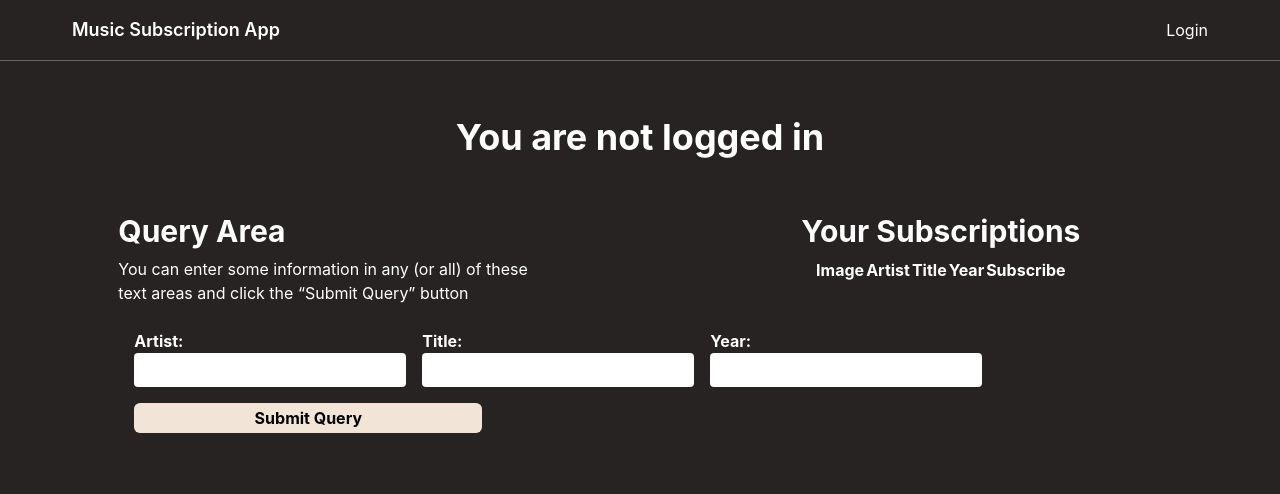
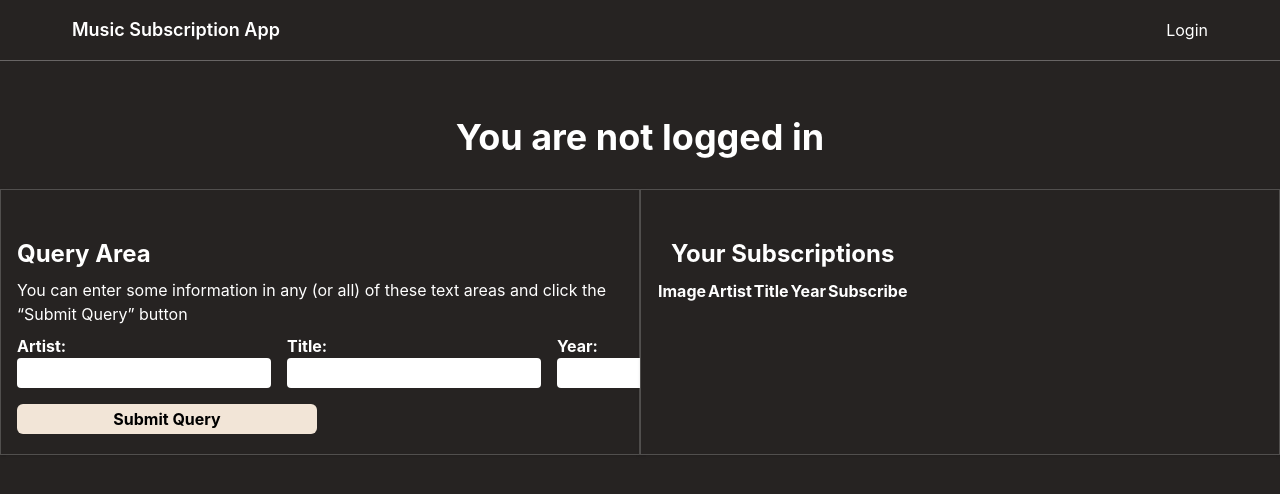
Before and after one commit to Shrey-Singhal/AWS_Music_Subscription_App, a React (Create React App) app in the folder frontend/: page /mainpage in a window 1280 px wide. Shown: the top 494 px of the page. Built offline with nearby package versions, Linux system fonts and the light colour scheme.

Commit message:
styling changes

```diff
--- a/frontend/src/pages/MainPage/MainPage.js
+++ b/frontend/src/pages/MainPage/MainPage.js
@@ -27,14 +27,13 @@ const MainPage = () => {
             {/*        text-black bg-custom-color2 hover:brightness-90 w-full mb-1"*/}
             {/*        onClick={() => navigate('/query')}>Query Area</button>*/}
             {/*</div>*/}
-            <div className="flex">
-                <div className="flex-1">
+            <div className="flex w-full max-w-7xl">
+                <div className="flex flex-1 items-start p-4  mt-8 bg-custom-color  shadow border border-white border-opacity-20">
                     <Query />
                 </div>
-                <div className="flex-1">
+                <div className="flex flex-1 items-start p-4  mt-8 bg-custom-color  shadow border border-white border-opacity-20">
                     <Subscriptions />
                 </div>
-
             </div>
         </div>
     );
--- a/frontend/src/pages/MainPage/Query.js
+++ b/frontend/src/pages/MainPage/Query.js
@@ -47,27 +47,27 @@ const Query = () => {
     };
 
     return (
-        <div className="flex flex-col mt-14 px-20">
-            <h1 className="flex text-3xl font-bold mb-2">Query Area</h1>
+        <div className="flex flex-col mt-8">
+            <h1 className="flex text-2xl font-bold mb-2">Query Area</h1>
             <p>You can enter some information in any (or all) of these text areas and click the “Submit Query” button</p>
-            <div className="w-[380px] p-4  rounded-md mt-2">
+            <div className="w-[300px]  rounded-md mt-2">
                 <form onSubmit={handleSubmitQuery}>
                     <div className="flex space-x-4">
                         <div>
                             <label className="font-bold">Artist:</label>
-                            <input className="text-black rounded outline-none p-[5px] pl-[12px] pr-[12px]"
+                            <input className="text-black rounded outline-none p-[3px] pl-[3px] pr-[3px]"
                                    type = "artist" value={artist} onChange ={(e) => setArtist(e.target.value)} />
                         </div>
 
                         <div>
                             <label className="font-bold">Title:</label>
-                            <input className="text-black rounded outline-none p-[5px] pl-[12px] pr-[12px]"
+                            <input className="text-black rounded outline-none p-[3px] pl-[3px] pr-[3px]"
                                    type ="title" value={title} onChange={(e) => setTitle(e.target.value)} />
                         </div>
 
                         <div>
                             <label className="font-bold">Year:</label>
-                            <input className="text-black rounded outline-none p-[5px] pl-[12px] pr-[12px]"
+                            <input className="text-black rounded outline-none p-[3px] pl-[3px] pr-[3px]"
                                    type = "year" value = {year} onChange={(e) => setYear(e.target.value)}/>
 
                         </div>
@@ -84,7 +84,7 @@ const Query = () => {
             {errorMessage && <p className="text-red-500 text-sm mt-2">{errorMessage}</p>}
             {isVisible && (
                 <div className="mt-8">
-                    <h1 className="flex text-3xl font-bold mb-4">Your Results</h1>
+                    <h1 className="flex text-2xl font-bold mb-4">Your Results</h1>
                     <table className="min-w-full divide-y">
                         <thead>
                         <tr>
--- a/frontend/src/pages/MainPage/Subscriptions.js
+++ b/frontend/src/pages/MainPage/Subscriptions.js
@@ -37,8 +37,8 @@ const Subscriptions = () => {
     };
 
     return (
-        <div className="flex flex-col mt-14 items-center justify-center">
-            <h1 className="flex text-3xl font-bold mb-2">Your Subscriptions</h1>
+        <div className="flex flex-col mt-8 items-center justify-center">
+            <h1 className="flex text-2xl font-bold mb-2">Your Subscriptions</h1>
             <div>
                 <table className="min-w-full divide-y">
                     <thead>
```
